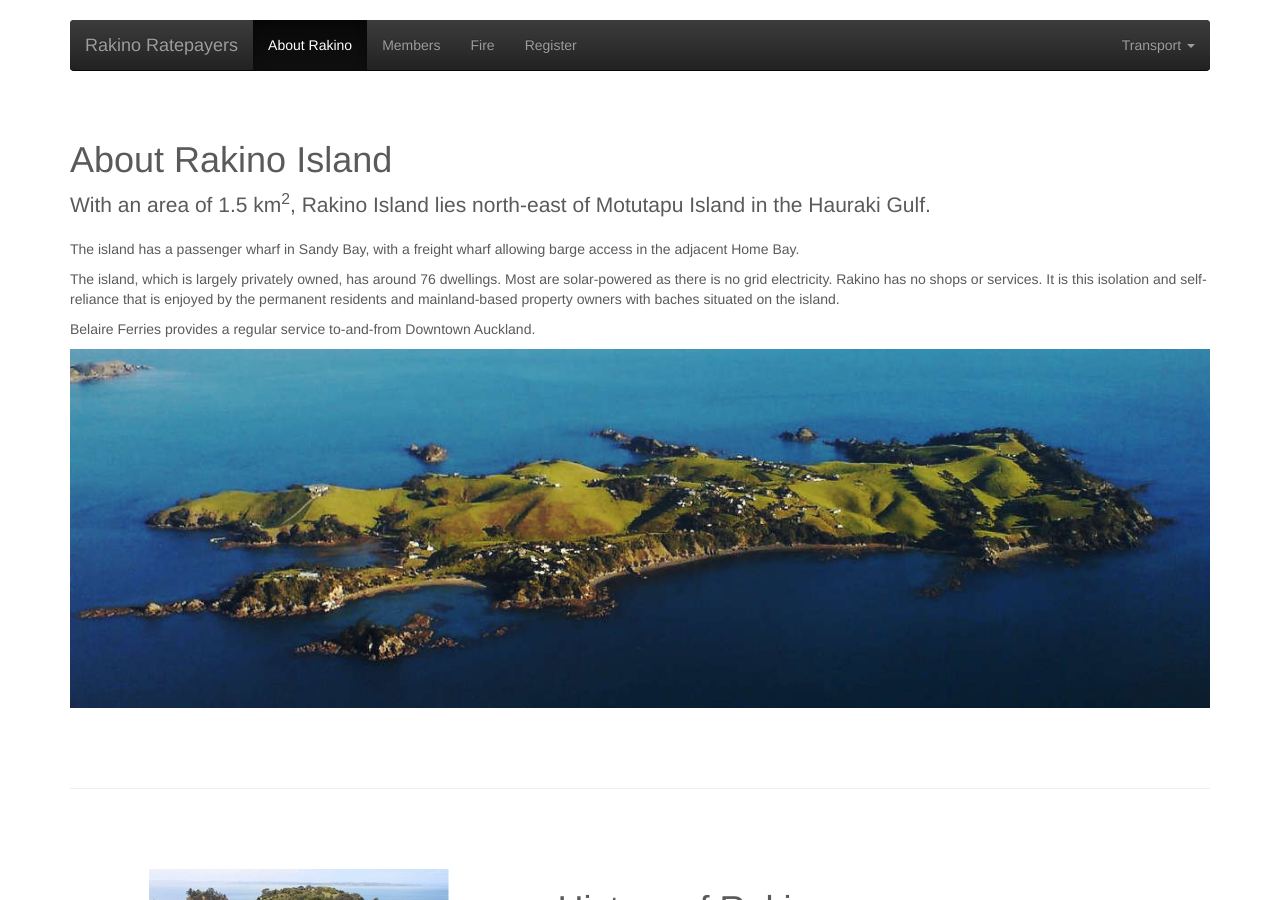
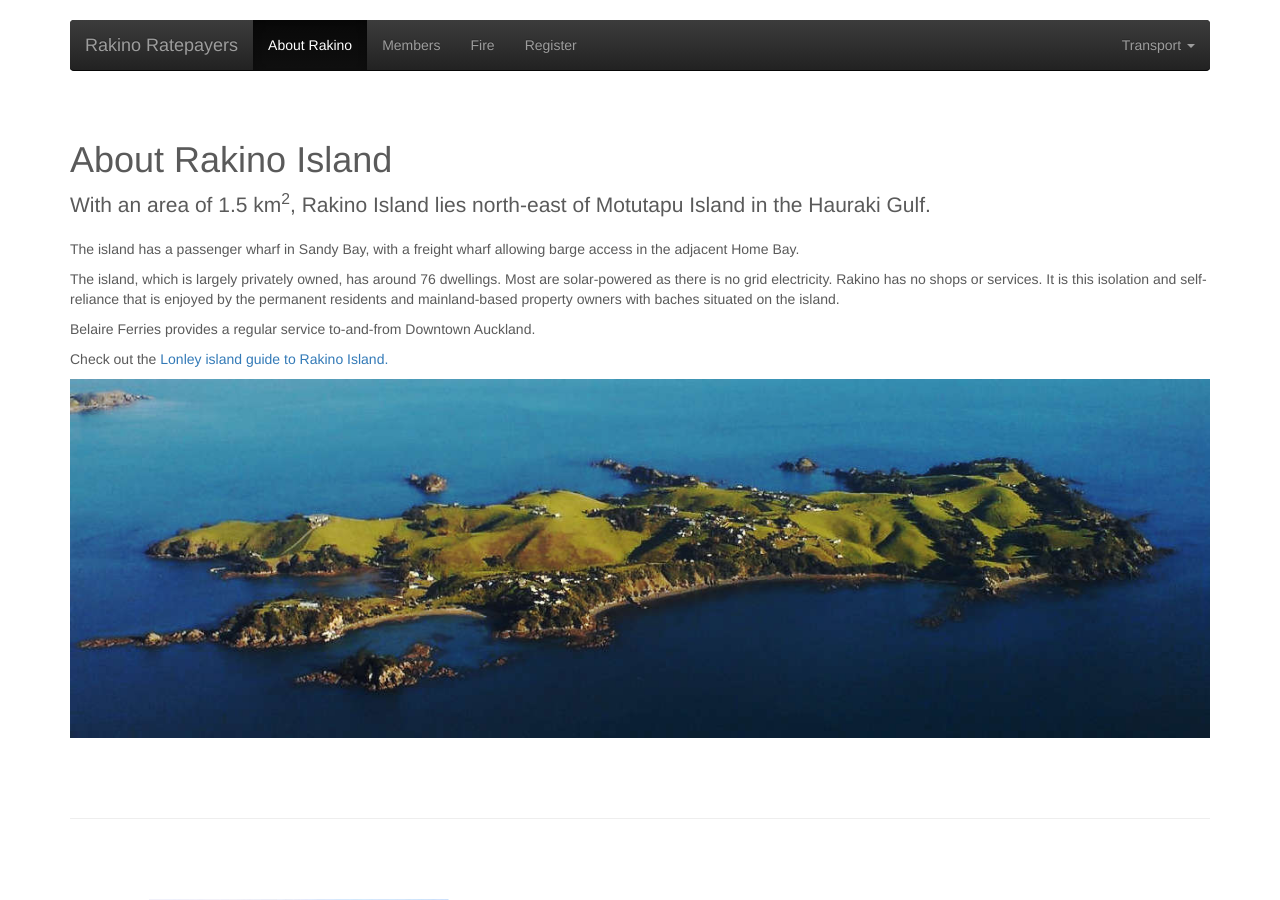
Before and after one commit to rakinoratepayers/rakinoratepayers.github.io, a Jekyll site: the page built from rakino_island.html, in a window 1280 px wide and 900 px high. Built offline with Jekyll 4.4.1, drawn with Linux system fonts in a browser that asks for light colours; nearby versions of some CDN libraries.

Commit message:
lonely island guide to raking

```diff
--- a/rakino_island.html
+++ b/rakino_island.html
@@ -18,6 +18,7 @@ topnav: 20
 The island, which is largely privately owned, has around 76 dwellings. Most are solar-powered as there is no grid electricity. Rakino has no shops or services. It is this isolation and self-reliance that is enjoyed by the permanent residents and mainland-based property owners with baches situated on the island.</p>
         <p>
 Belaire Ferries provides a regular service to-and-from Downtown Auckland. </p>
+<p>Check out the <a href="/assets/Rakino - Lonely Island Guide.pdf">Lonley island guide to Rakino Island.</a></p>
     </div>
     <div class="col-md-12">
       <img class="img-responsive center-block" src="/assets/images/about_rakino_aerial_view.jpg" alt="Rakino from the Air">
```
Also changed, not shown: 1 other file.
